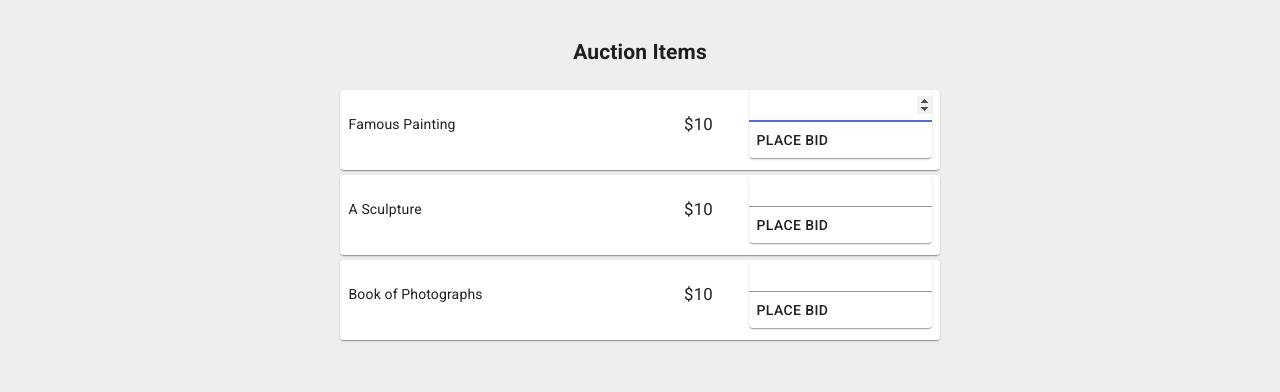
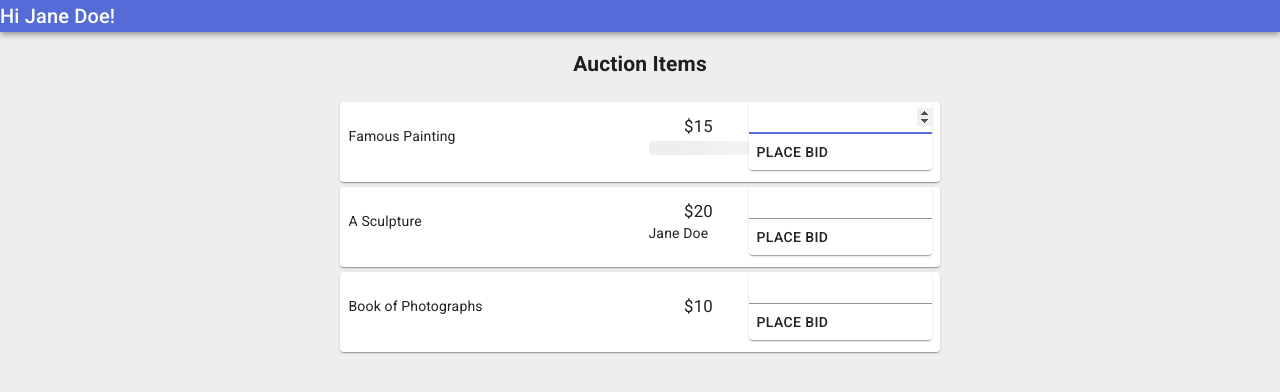
Before and after one commit to NicholasDAllen/next-auction, a Next.js app: page / in a window 1280 px wide. Both pictures are taken after a click on the element 840 px from the left and 105 px from the top of the page. Shown: the top 392 px of the page. Built offline with nearby package versions, Linux system fonts and the light colour scheme.

Commit message:
load bidder data

```diff
--- a/components/auctionItem.js
+++ b/components/auctionItem.js
@@ -1,8 +1,9 @@
-import useSWR from 'swr'
+import useSWR from 'swr';
 import React from 'react';
 import { Grid, Box, Card } from '@material-ui/core';
 import { BidForm } from './bidForm';
 import Skeleton from 'react-loading-skeleton';
+import { Bidder } from '../components/bidder';
 
 const getItem = async (url) => {
     const result = await fetch(url);
@@ -23,6 +24,7 @@ export const AuctionItem = ({id}) => {
     const price = data? data.currentBid : 'XXX';
     const name = data? data.name : <Skeleton />;
     const loadingStyle = isValidating? 'isLoading': '';
+    const bidder = data? <Bidder id={data.bidder} bidIsLoading={isValidating} /> : <Skeleton />
 
     return (
         <Card className='auction_item'>
@@ -31,9 +33,12 @@ export const AuctionItem = ({id}) => {
                 direction="row"
                 justify="center" alignItems="center">
                     <Box className={`item_name ${loadingStyle}`}>{name}</Box>
-                    <div className={`item_price ${loadingStyle}`}>${price}</div>
+                    <Box>
+                        <div className={`item_price ${loadingStyle}`}>${price}</div>
+                        {bidder}
+                    </Box>
                     <Card className='bid_form'>
-                        <BidForm id={id} mutate={mutate} isValidating={isValidating} data={data} />
+                        <BidForm id={id} mutate={mutate} isValidating={isValidating} data={data} bidderId={1} />
                     </Card>
             </Grid>
         </Card>
--- a/components/bidForm.js
+++ b/components/bidForm.js
@@ -1,9 +1,10 @@
 import { Button, Input, Box} from '@material-ui/core';
 import React, { useState } from 'react';
 
-const postBid = (id, bid) => {
+const postBid = (id, bid, bidderId) => {
     const body = JSON.stringify({
         bid,
+        bidder: bidderId,
     });
 
     return fetch(`api/item/${id}`, {
@@ -15,7 +16,7 @@ const postBid = (id, bid) => {
     });
 }
 
-export const BidForm = ({id, mutate, isValidating, data}) => {
+export const BidForm = ({id, mutate, isValidating, data, bidderId}) => {
     const [bid, setBid] = useState('');
 
     const updateBid = (event) => {
@@ -26,7 +27,8 @@ export const BidForm = ({id, mutate, isValidating, data}) => {
         mutate({
             ...data,
             currentBid: bid,
-        }, postBid(id, bid));
+            bidder: bidderId
+        }, postBid(id, bid, bidderId));
         setBid('');
     }
 
--- /dev/null
+++ b/components/bidder.js
@@ -0,0 +1,22 @@
+import Skeleton from 'react-loading-skeleton';
+import useSWR from 'swr';
+import { Box } from '@material-ui/core';
+
+const getUser = async (url) => {
+    const result = await fetch(url);
+    return result.json();
+};
+
+export const Bidder = ({id, bidIsLoading}) => {
+    if(!id) {
+        return <div />
+    }
+
+    const { data, error } = useSWR(`api/user/${id}`, getUser,{
+        revalidateOnFocus: false,
+    });
+
+    const name = data? data.name : <Skeleton />;
+    const loadingStyle = bidIsLoading? 'isLoading': '';
+    return <div className={`${loadingStyle}`}>{name}</div>;
+}
--- /dev/null
+++ b/components/navbar.js
@@ -0,0 +1,21 @@
+import useSWR from 'swr';
+
+const getUser = async (url) => {
+    const result = await fetch(url);
+    return result.json();
+};
+
+import { AppBar, Typography } from '@material-ui/core';
+export const NavBar = () => {
+    const { data, error } = useSWR('api/user/1', getUser,{
+        revalidateOnFocus: false,
+    });
+
+    const userName = data ? data.name: '...';
+
+    return (<AppBar position="static">
+                <Typography variant="h6">
+                    Hi {userName}!
+                </Typography>
+            </AppBar>);
+};
--- a/pages/api/item/[id].js
+++ b/pages/api/item/[id].js
@@ -3,13 +3,13 @@ import { sleep } from "../../../util/sleep";
 const items = {
     1: {
         "name": "Famous Painting",
-        "currentBid": 10,
-        "bidder": null,
+        "currentBid": 15,
+        "bidder": 2,
     },
     2: {
         "name": "A Sculpture",
-        "currentBid": 10,
-        "bidder": null,
+        "currentBid": 20,
+        "bidder": 1,
     },
     3: {
         "name": "Book of Photographs",
@@ -25,6 +25,7 @@ export default async function handler(req, res) {
     if (req.method === 'POST') {
         if (req.body.bid > item.currentBid) {
             item.currentBid = req.body.bid;
+            item.bidder = req.body.bidder;
         }
     }
     res.statusCode = 200;
--- /dev/null
+++ b/pages/api/user/[id].js
@@ -0,0 +1,21 @@
+import { sleep } from "../../../util/sleep";
+
+const users = {
+    1: {
+        'name': "Jane Doe",
+    },
+    2: {
+        "name": "Steve Bidds"
+    },
+    3: {
+        "name": "Bob Smith"
+    }
+}
+
+export default async function handler(req, res) {
+    await sleep(5);
+    const {id} = req.query;
+    res.statusCode = 200;
+    res.setHeader('Content-Type', 'application/json');
+    res.json(users[id]);
+  }
--- a/pages/index.js
+++ b/pages/index.js
@@ -1,6 +1,7 @@
-import useSWR from 'swr'
+import useSWR from 'swr';
 import { Grid } from '@material-ui/core';
 import { AuctionItem } from '../components/auctionItem';
+import { NavBar } from '../components/navbar';
 
 const getItems = async () => {
   const result = await fetch('/api/items');
@@ -19,6 +20,7 @@ export default function Home() {
   }
 
   return [
+    <NavBar />,
     <Grid
       container
       direction="column"
--- a/styles/globals.css
+++ b/styles/globals.css
@@ -1,6 +1,5 @@
 html,
 body {
-  padding: 10px;
   margin: 0;
   font-family: -apple-system, BlinkMacSystemFont, Segoe UI, Roboto, Oxygen,
     Ubuntu, Cantarell, Fira Sans, Droid Sans, Helvetica Neue, sans-serif;
```
